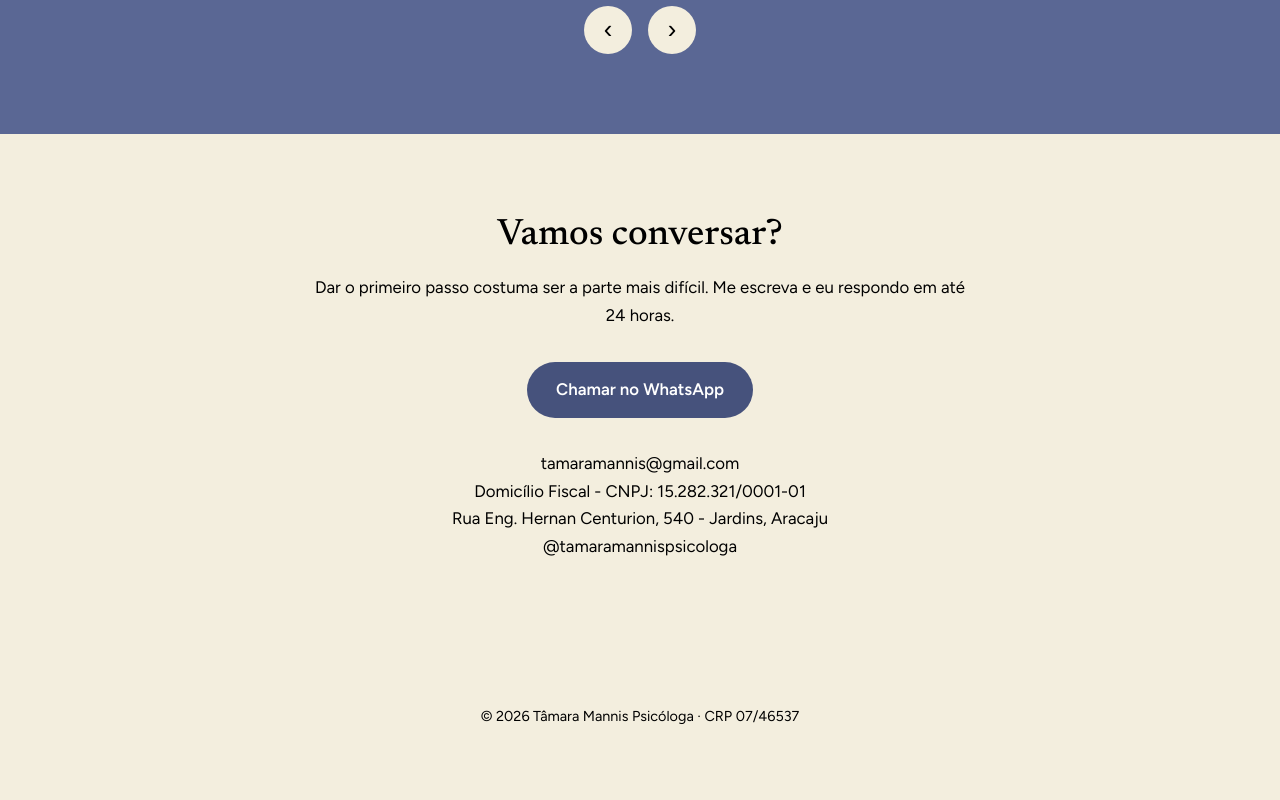
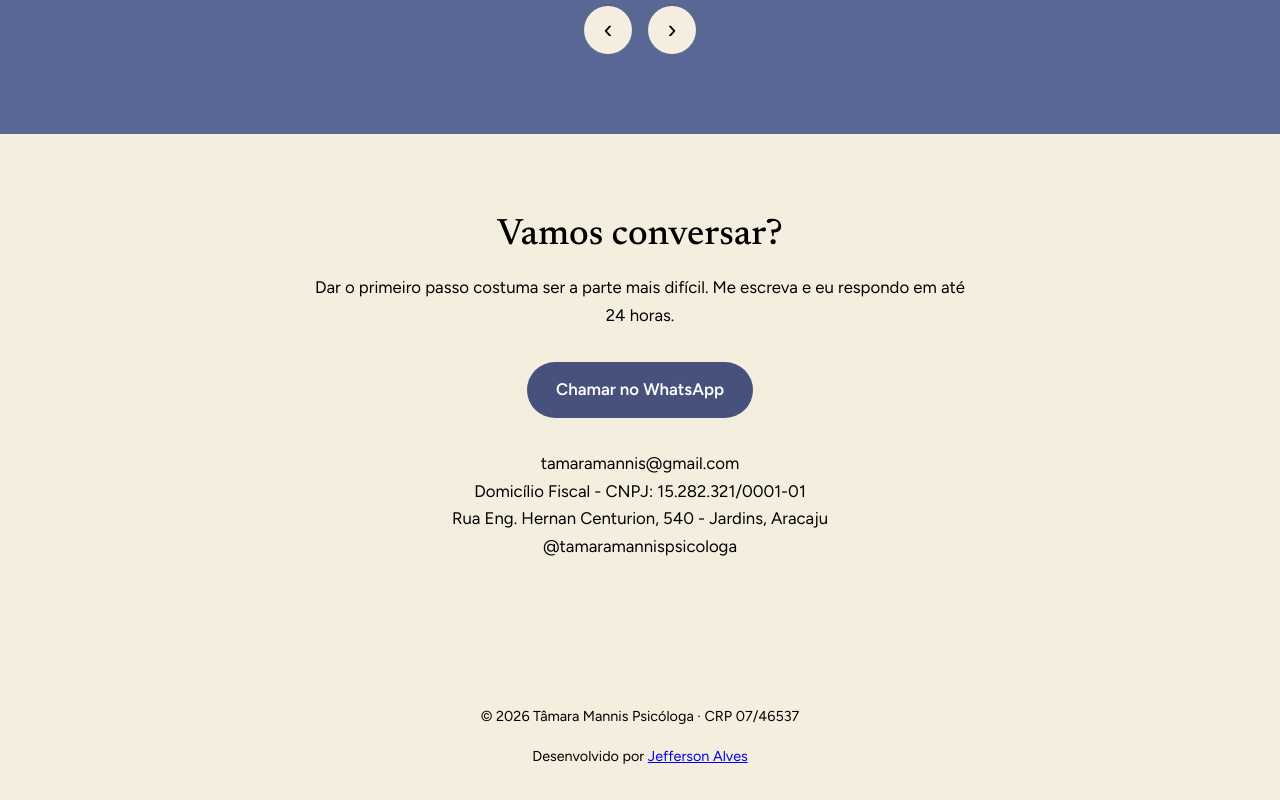
Before and after one commit to alvesjeff05/ProjetoTamara, a plain HTML site: page index.html in a window 1280 px wide. Shown: the part 5758-6558 px from the top of the page. Before the commit the page ends 6519 px from the top, so only its background shows below. Drawn offline with Linux system fonts and the light colour scheme.

Commit message:
Adicionando Autoria

```diff
--- a/index.html
+++ b/index.html
@@ -185,6 +185,7 @@
     .contato p { margin-inline: auto; margin-bottom: 2rem; }
 
     footer { padding: 2rem 0; text-align: center; font-size: .9rem; color: var(--cor-texto-leve); }
+    footer p { margin-inline: auto; }
 
     @media (max-width: 960px) {
 
@@ -451,7 +452,6 @@
           <button class="carrossel-seta proximo" type="button" aria-label="Próximas avaliações">&#8250;</button>
         </div>
 
-        <!-- Janela que mostra a avaliação em tamanho grande ao clicar -->
         <dialog class="ampliada" aria-label="Avaliação ampliada">
           <img src="" alt="">
           <button class="ampliada-fechar" type="button">Fechar</button>
@@ -475,7 +475,8 @@
 
   <footer>
     <div class="container">
-      © 2026 Tâmara Mannis Psicóloga · CRP 07/46537
+      <p>© 2026 Tâmara Mannis Psicóloga · CRP 07/46537</p>
+      <p>Desenvolvido por <a href="https://www.instagram.com/jeffalves.dev/" target="_blank" rel="noopener">Jefferson Alves</a></p>
     </div>
   </footer>
 
@@ -528,8 +529,6 @@
     })();
   </script>
 
-  <!-- SCRIPT DO CARROSSEL — não precisa mexer.
-       As setas rolam uma foto por vez. -->
   <script>
     (function () {
       var trilha = document.querySelector('.carrossel-trilha');
@@ -551,7 +550,6 @@
       anterior.addEventListener('click', function () { mover(-1); });
       proximo.addEventListener('click', function () { mover(1); });
 
-      // Ampliar a foto ao clicar (ou ao apertar Enter com a foto selecionada)
       var janela = document.querySelector('.ampliada');
       if (!janela || typeof janela.showModal !== 'function') return;
       var fotoGrande = janela.querySelector('img');
```
